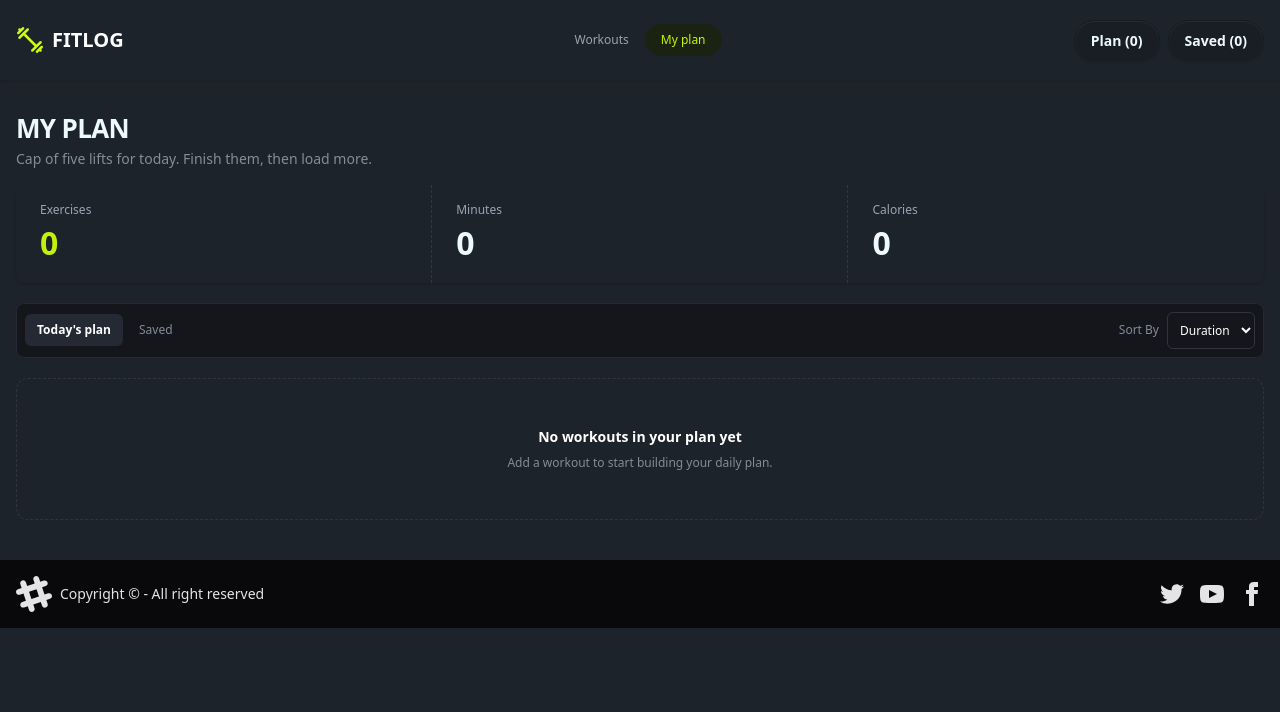
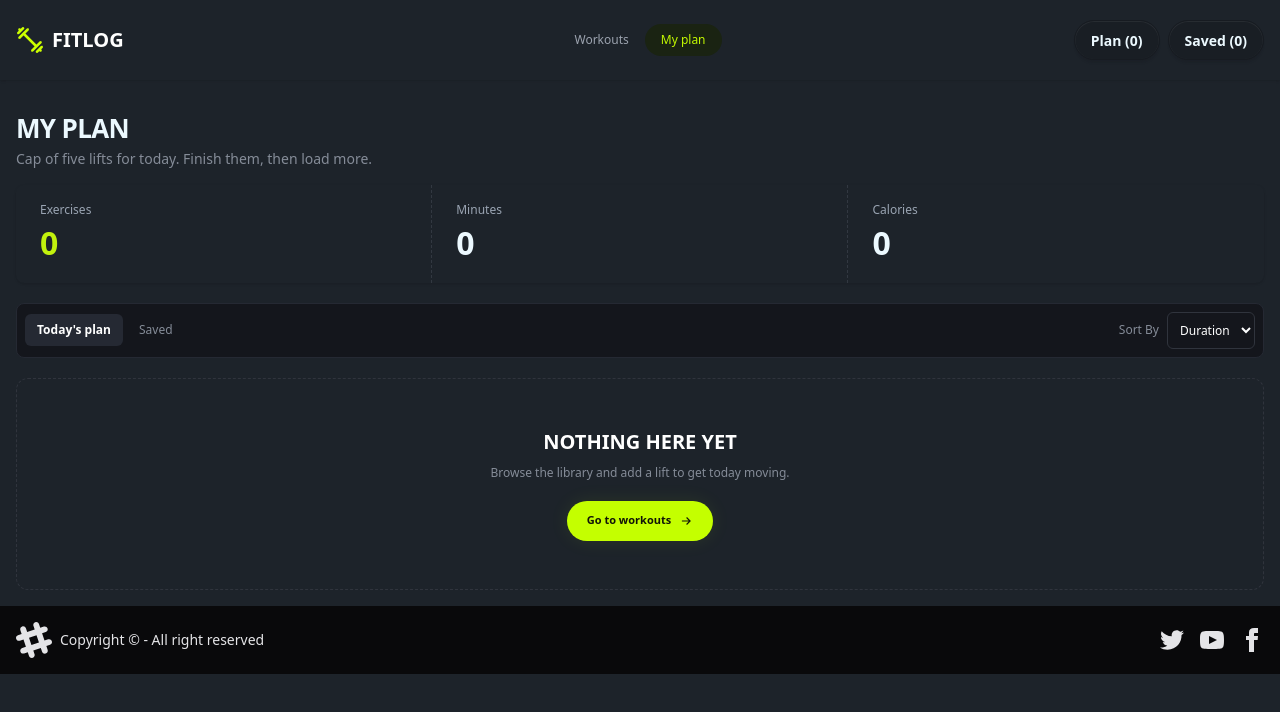
Before and after one commit to istiakahmed23/FitLoggym, a Next.js app: page /myPlan in a window 1280 px wide. Shown: the top 712 px of the page. Built offline with nearby package versions, Linux system fonts and the light colour scheme.

Commit message:
Added Go To Workouts button in blank plan page, checked it's workability

```diff
--- a/src/components/MyPlanSaved.tsx
+++ b/src/components/MyPlanSaved.tsx
@@ -3,6 +3,7 @@ import { useProductContext } from '@/context/ProductContext';
 import React, { useState } from 'react';
 import PlanCard from './PlanCard';
 import { IWorkout } from '@/types/gym.type';
+import Link from 'next/link';
 
 const MyPlanSaved = () => {
     const { planList, setPlanList, savedList, setSavedList } = useProductContext();
@@ -233,17 +234,34 @@ const MyPlanSaved = () => {
                         ))
                     ) : (
                         <div className="rounded-xl border border-dashed border-[#30343D] px-4 py-12 text-center">
-                            <p className="text-sm font-semibold text-white">
+                            <p className="text-[20px] font-bold text-white">
                                 {isSavedTab
-                                    ? "No saved workouts yet"
-                                    : "No workouts in your plan yet"}
+                                    ? "NOTHING HERE YET"
+                                    : "NOTHING HERE YET"}
                             </p>
 
                             <p className="mt-2 text-xs text-[#858C98]">
                                 {isSavedTab
-                                    ? "Save a workout to find it here later."
-                                    : "Add a workout to start building your daily plan."}
+                                    ? "Browse the library and add a lift to get today moving."
+                                    : "Browse the library and add a lift to get today moving."}
                             </p>
+
+                            <Link
+                                href="/"
+                                className="mt-5 inline-flex min-h-10 items-center justify-center rounded-full bg-[#c4ff00] px-5 py-2 text-[11px] font-bold text-[#111408] shadow-[0_0_20px_rgba(196,255,0,0.08)] transition duration-200 hover:bg-[#d5ff4d] hover:shadow-[0_0_24px_rgba(196,255,0,0.16)] active:scale-95"
+                            >
+                                Go to workouts
+                                <svg
+                                    aria-hidden="true"
+                                    className="ml-2 h-3.5 w-3.5"
+                                    viewBox="0 0 24 24"
+                                    fill="none"
+                                    stroke="currentColor"
+                                    strokeWidth="2"
+                                >
+                                    <path d="M5 12h14m-6-6 6 6-6 6" />
+                                </svg>
+                            </Link>
                         </div>
                     )}
                 </div>
```
